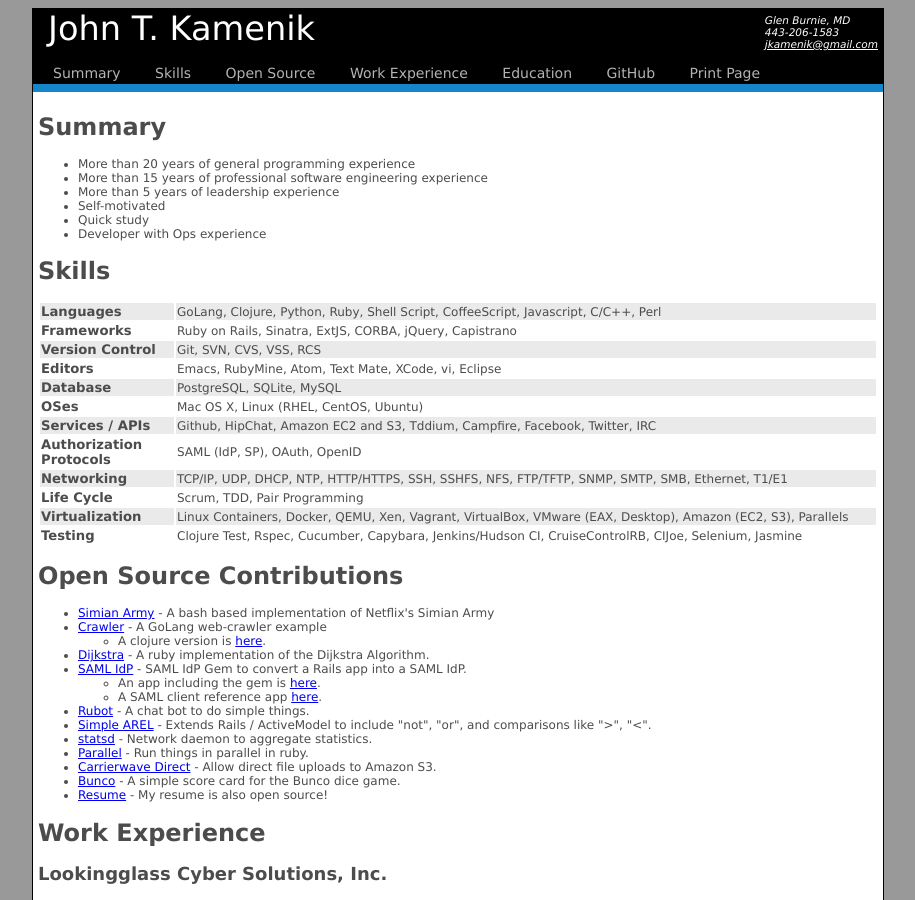
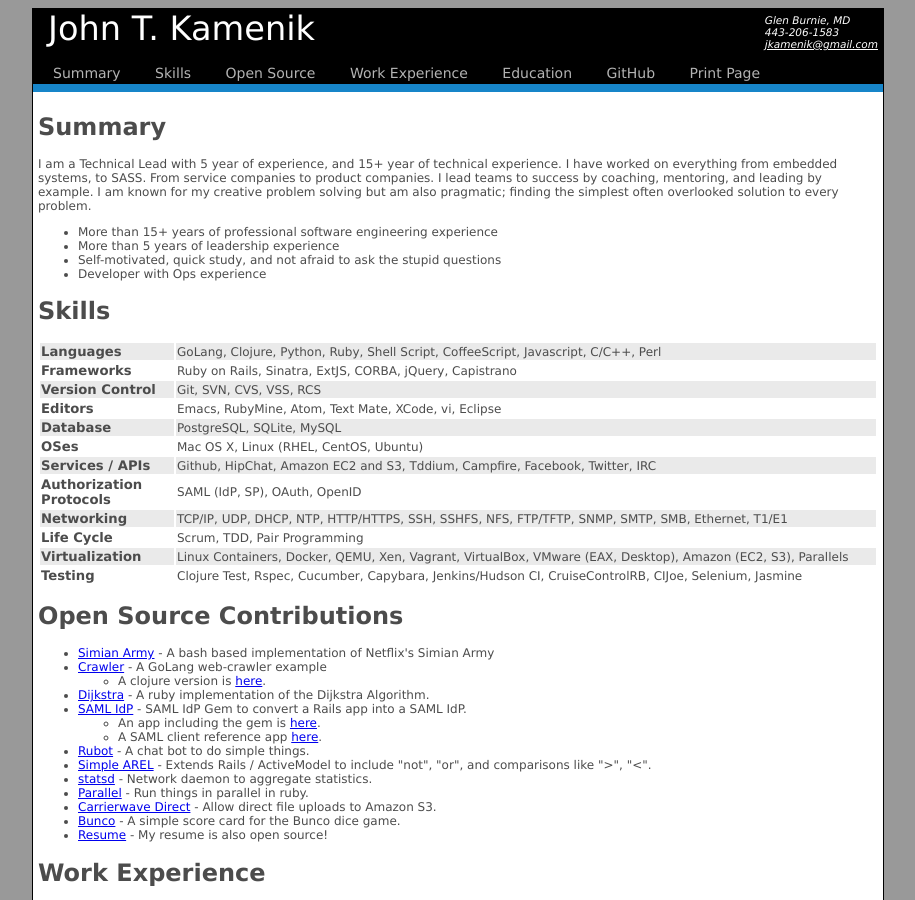
Before and after one commit to srvullupala/Resume, a Jekyll site: the page built from index.html, in a window 1280 px wide and 900 px high. Shown: the whole window, without its empty margins (182-1097 px from the left). Built offline with Jekyll 4.4.1, drawn with Linux system fonts in a browser that asks for light colours; Markdown is read by kramdown in place of the engine named in the settings.

Commit message:
Adding a paragraph to the summary.

```diff
--- a/_data/summary.yml
+++ b/_data/summary.yml
@@ -1,6 +1,4 @@
-- More than 20 years of general programming experience
-- More than 15 years of professional software engineering experience
+- More than 15+ years of professional software engineering experience
 - More than 5 years of leadership experience
-- Self-motivated
-- Quick study
+- Self-motivated, quick study, and not afraid to ask the stupid questions
 - Developer with Ops experience
--- a/_includes/summary.html
+++ b/_includes/summary.html
@@ -1,4 +1,12 @@
 <h1><a name="summary">Summary</a></h1>
+<p>I am a Technical Lead with 5 year of experience, and 15+ year of
+  technical experience.  I have worked on everything from embedded
+  systems, to SASS.  From service companies to product companies.  I
+  lead teams to success by coaching, mentoring, and leading by
+  example.  I am known for my creative problem solving but am also
+  pragmatic; finding the simplest often overlooked solution to every
+  problem.
+</p>
 <ul>
     {% for item in site.data.summary %}
     <li>{{ item }}</li>
```
